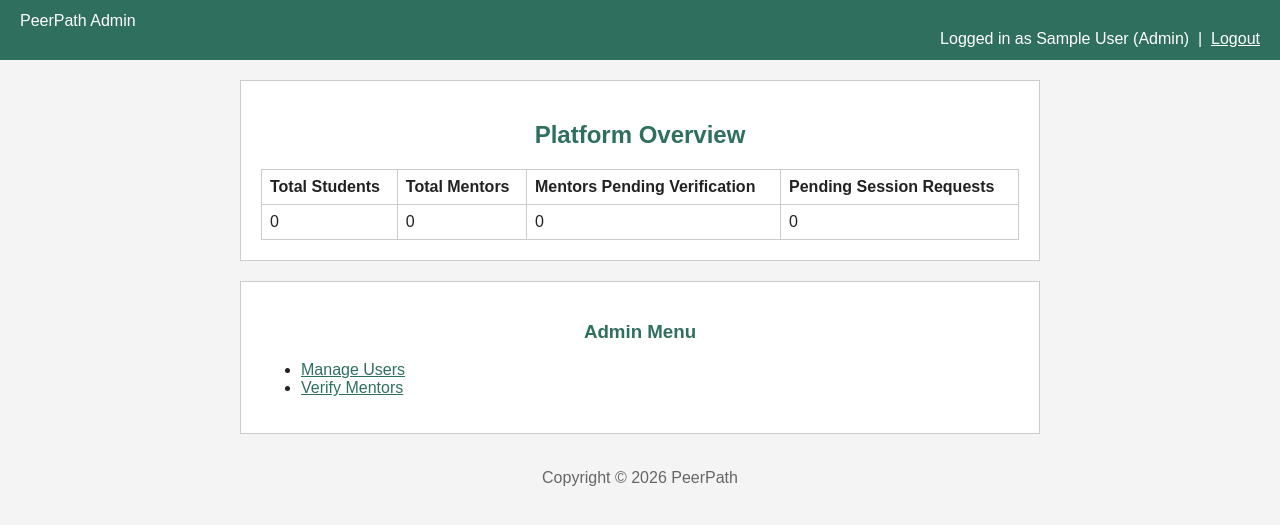
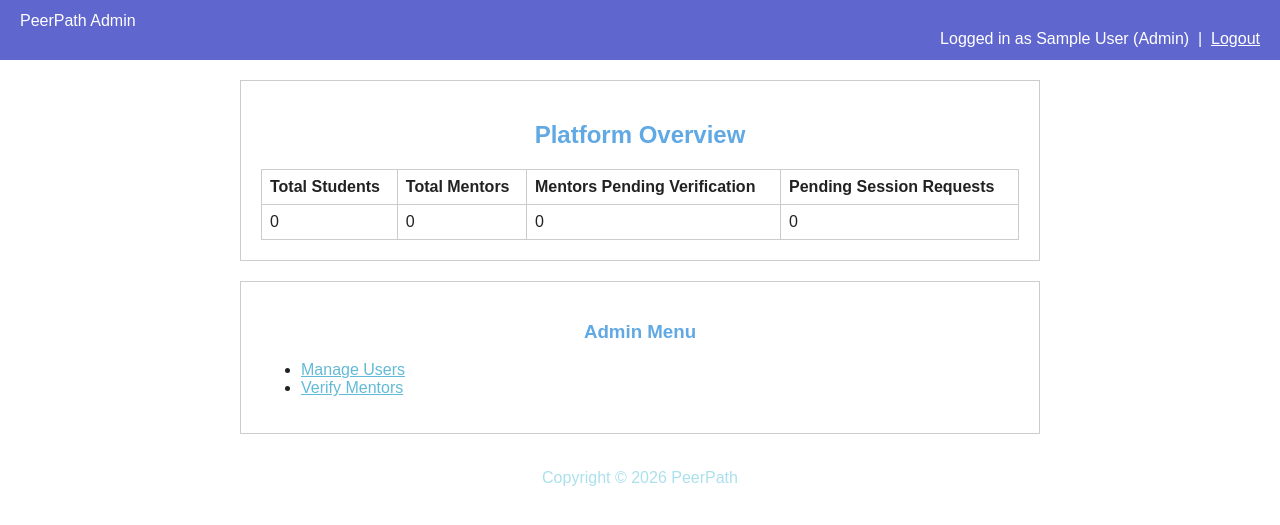
Before and after one commit to tasaufBD/Find_a_Mentor, a PHP site: page /admin_dashboard.php in a window 1280 px wide. Shown: the top 525 px of the page. Run offline with PHP 8.4, Linux system fonts and the light colour scheme; the visitor is signed in with stand-in values (Sample User, id 1); data that the repository does not hold is empty.

Commit message:
fix CSS file, Student Dashboard

```diff
--- a/student_dashboard.php
+++ b/student_dashboard.php
@@ -40,8 +40,11 @@ if (!isset($_SESSION["user_id"]) || $_SESSION["role"] !== "student") {
         <h3>Your Menu</h3>
         <ul>
             <li><a href="student_profile_view.php">View My Profile</a></li>
+            <br>
             <li><a href="student_profile_edit.php">Edit My Profile</a></li>
+            <br>
             <li><a href="student_search_mentors.php">Find a Mentor</a></li>
+            <br>
             <li><a href="student_my_requests.php">My Session Requests</a></li>
         </ul>
     </div>
--- a/style.css
+++ b/style.css
@@ -1,23 +1,23 @@
 
 body {
     font-family: Arial, sans-serif;
-    background-color: #f4f4f4;
+    background-color: #ffffff;
     color: #222222;
     margin: 0;
 }
 
 h1, h2, h3 {
     text-align: center;
-    color: #2f6f5e;
+    color: #60a9e4;
 }
 
 a {
-    color: #2f6f5e;
+    color: #62bad7;
 }
 
 /* Banner used at the top of login/register pages */
 .page-header {
-    background-color: #2f6f5e;
+    background-color: #50cadf;
     padding: 20px;
     text-align: center;
 }
@@ -34,7 +34,7 @@ a {
 }
 
 .card {
-    background-color: white;
+    background-color: rgb(255, 255, 255);
     border: 1px solid #cccccc;
     padding: 20px;
     margin-bottom: 20px;
@@ -48,7 +48,7 @@ a {
 /* Top navigation bar (used on dashboard pages) */
 .navbar {
     overflow: hidden;
-    background-color: #2f6f5e;
+    background-color: #5f66ce;
     padding: 12px 20px;
 }
 
@@ -107,7 +107,7 @@ a {
 .btn {
     display: inline-block;
     padding: 8px 16px;
-    background-color: #2f6f5e;
+    background-color: #226ba7;
     color: white;
     border: none;
     text-decoration: none;
@@ -115,7 +115,7 @@ a {
 }
 
 .btn-secondary {
-    background-color: #888888;
+    background-color: #84f386;
 }
 
 .btn-danger {
@@ -196,7 +196,6 @@ a {
     margin: 0 auto;
 }
 
-/* Row that holds floated columns (same clearfix idea as .navbar) */
 .row {
     overflow: hidden;
 }
@@ -260,5 +259,5 @@ a {
 .site-footer {
     text-align: center;
     padding: 15px;
-    color: #666666;
+    color: #abe0ec;
 }
```
